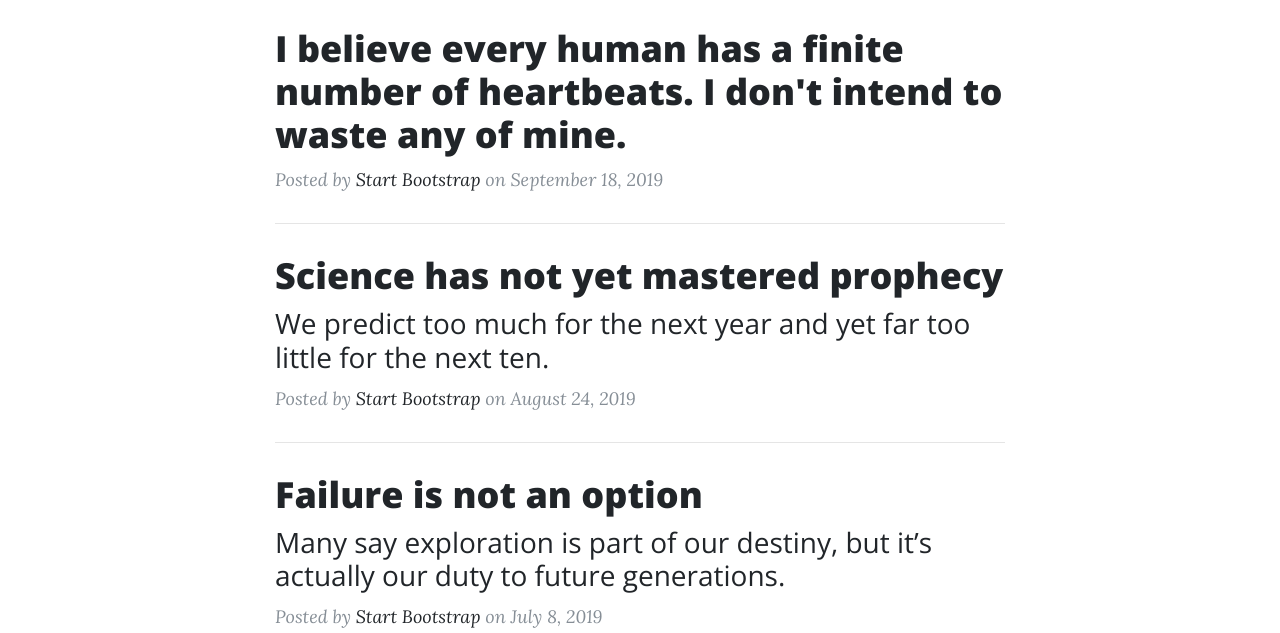
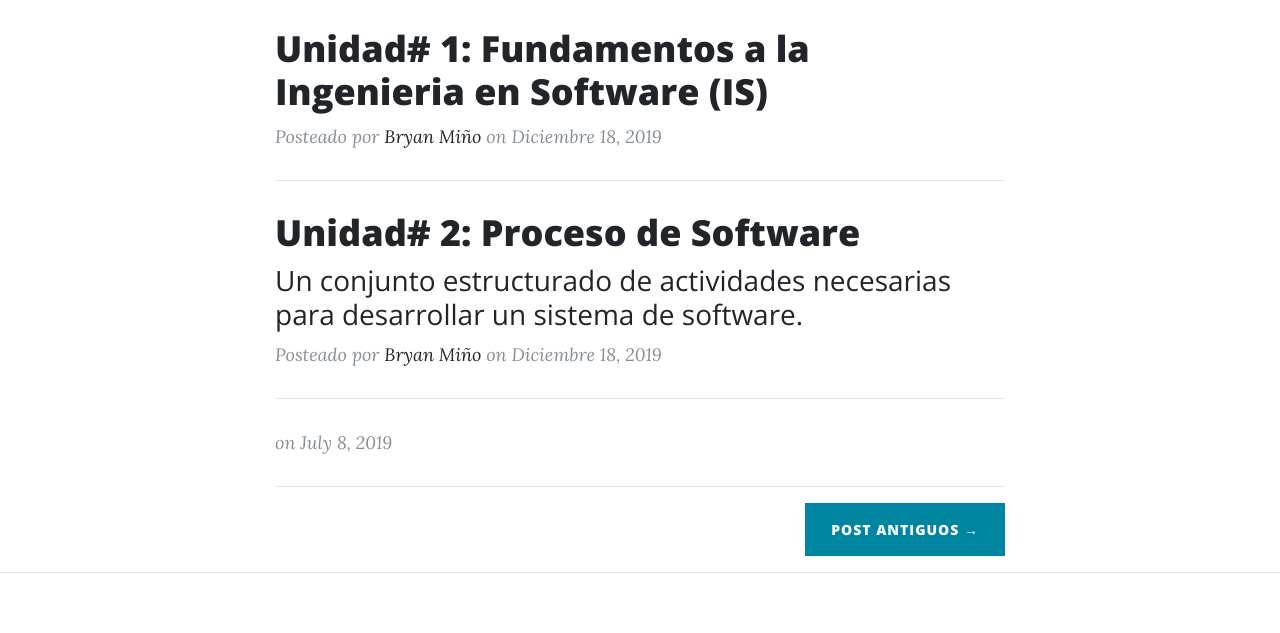
Before and after one commit to onil2001/onil2001.github.io, a website: page index.html in a window 1280 px wide. Shown: the part 893-1526 px from the top of the page. Drawn offline with nearby package versions, Linux system fonts and the light colour scheme.

Commit message:
Update index.html

```diff
--- a/index.html
+++ b/index.html
@@ -88,45 +88,45 @@
         <div class="post-preview">
           <a href="post.html">
             <h2 class="post-title">
-              I believe every human has a finite number of heartbeats. I don't intend to waste any of mine.
+              Unidad# 1: Fundamentos a la Ingenieria en Software (IS)
             </h2>
           </a>
-          <p class="post-meta">Posted by
-            <a href="#">Start Bootstrap</a>
-            on September 18, 2019</p>
+          <p class="post-meta">Posteado por
+            <a href="#">Bryan Miño</a>
+            on Diciembre 18, 2019</p>
         </div>
         <hr>
         <div class="post-preview">
           <a href="post.html">
             <h2 class="post-title">
-              Science has not yet mastered prophecy
+              Unidad# 2: Proceso de Software
             </h2>
             <h3 class="post-subtitle">
-              We predict too much for the next year and yet far too little for the next ten.
+              Un conjunto estructurado de actividades necesarias para desarrollar un sistema de software.
             </h3>
           </a>
-          <p class="post-meta">Posted by
-            <a href="#">Start Bootstrap</a>
-            on August 24, 2019</p>
+          <p class="post-meta">Posteado por
+            <a href="#">Bryan Miño</a>
+            on Diciembre 18, 2019</p>
         </div>
         <hr>
         <div class="post-preview">
           <a href="post.html">
             <h2 class="post-title">
-              Failure is not an option
+
             </h2>
             <h3 class="post-subtitle">
-              Many say exploration is part of our destiny, but it’s actually our duty to future generations.
+
             </h3>
           </a>
-          <p class="post-meta">Posted by
-            <a href="#">Start Bootstrap</a>
+          <p class="post-meta">
+            <a href="#"></a>
             on July 8, 2019</p>
         </div>
         <hr>
         <!-- Pager -->
         <div class="clearfix">
-          <a class="btn btn-primary float-right" href="#">Older Posts &rarr;</a>
+          <a class="btn btn-primary float-right" href="#">Post Antiguos &rarr;</a>
         </div>
       </div>
     </div>
@@ -141,7 +141,7 @@
         <div class="col-lg-8 col-md-10 mx-auto">
           <ul class="list-inline text-center">
             <li class="list-inline-item">
-              <a href="#">
+              <a href="https://twitter.com/Bimf2001?s=08">
                 <span class="fa-stack fa-lg">
                   <i class="fas fa-circle fa-stack-2x"></i>
                   <i class="fab fa-twitter fa-stack-1x fa-inverse"></i>
@@ -149,7 +149,7 @@
               </a>
             </li>
             <li class="list-inline-item">
-              <a href="#">
+              <a href="https://www.facebook.com/onil.mino">
                 <span class="fa-stack fa-lg">
                   <i class="fas fa-circle fa-stack-2x"></i>
                   <i class="fab fa-facebook-f fa-stack-1x fa-inverse"></i>
@@ -157,7 +157,7 @@
               </a>
             </li>
             <li class="list-inline-item">
-              <a href="#">
+              <a href="https://github.com/onil2001">
                 <span class="fa-stack fa-lg">
                   <i class="fas fa-circle fa-stack-2x"></i>
                   <i class="fab fa-github fa-stack-1x fa-inverse"></i>
@@ -165,7 +165,7 @@
               </a>
             </li>
           </ul>
-          <p class="copyright text-muted">Copyright &copy; Your Website 2019</p>
+          <p class="copyright text-muted">Bryan Ignacio Miño Figeroa, 2019</p>
         </div>
       </div>
     </div>
```
